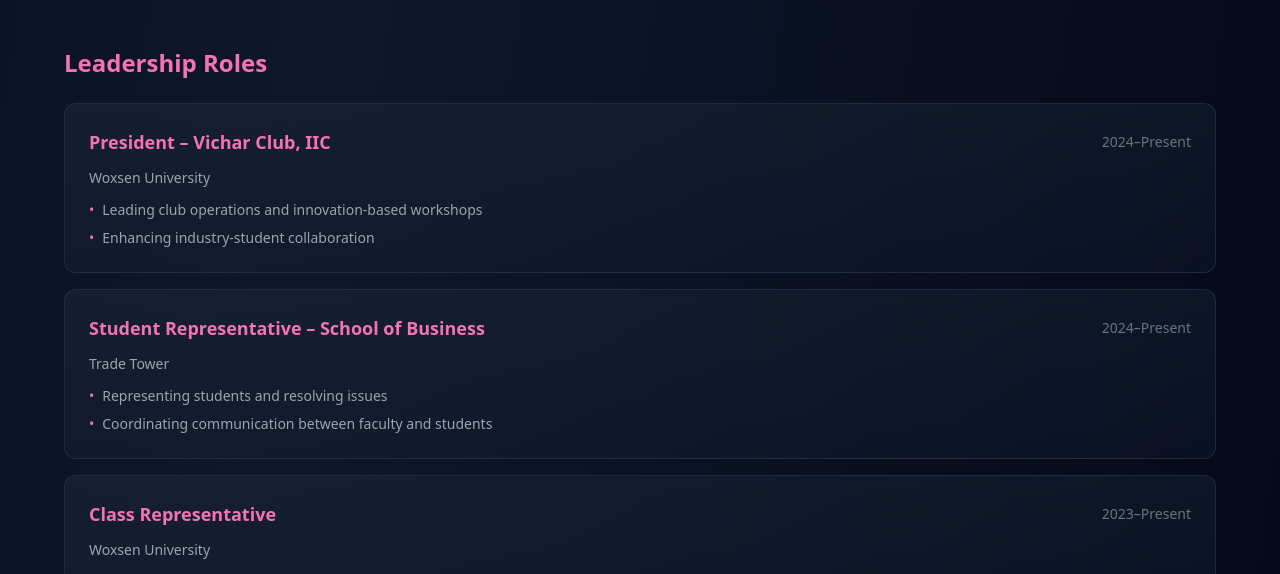
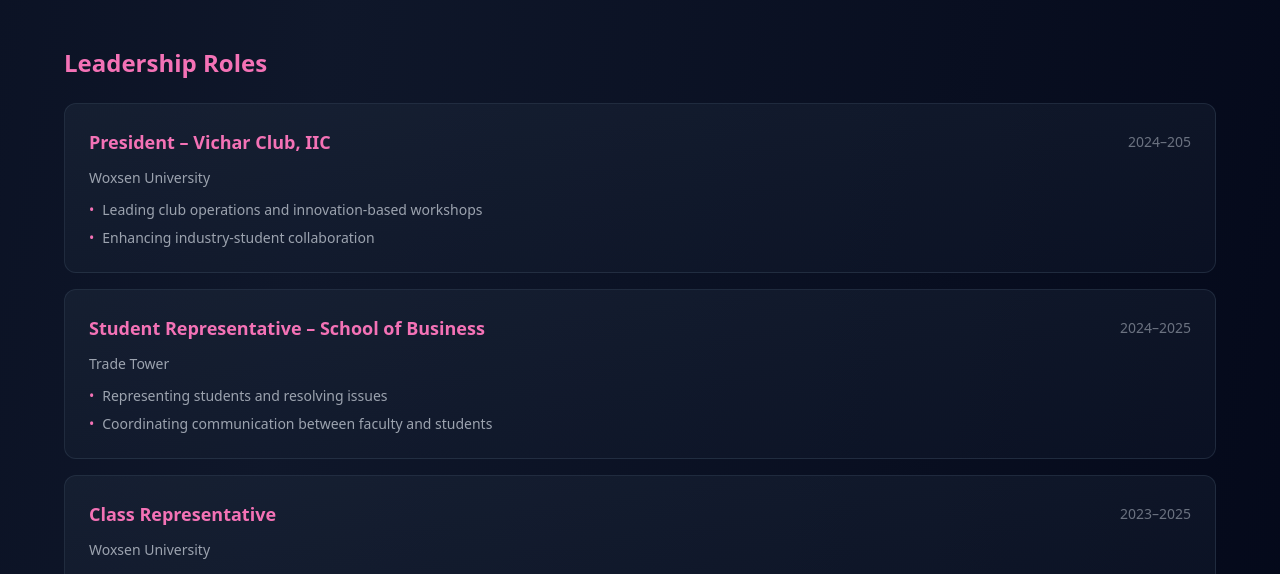
Before and after one commit to Kushal-eng/my-portfolio, a React (Vite) app: page / in a window 1280 px wide. Shown: the part 6367-6941 px from the top of the page. Built offline with nearby package versions, Linux system fonts and the light colour scheme.

Commit message:
Update leadership periods in Publications component

```diff
--- a/src/components/Publications.tsx
+++ b/src/components/Publications.tsx
@@ -74,7 +74,7 @@
     {
       role: 'President – Vichar Club, IIC',
       org: 'Woxsen University',
-      period: '2024–Present',
+      period: '2024–205',
       responsibilities: [
         'Leading club operations and innovation-based workshops',
         'Enhancing industry-student collaboration',
@@ -83,7 +83,7 @@
     {
       role: 'Student Representative – School of Business',
       org: 'Trade Tower',
-      period: '2024–Present',
+      period: '2024–2025',
       responsibilities: [
         'Representing students and resolving issues',
         'Coordinating communication between faculty and students',
@@ -92,7 +92,7 @@
     {
       role: 'Class Representative',
       org: 'Woxsen University',
-      period: '2023–Present',
+      period: '2023–2025',
       responsibilities: [
         'Liaising between faculty and peers',
         'Organizing academic initiatives',
```
